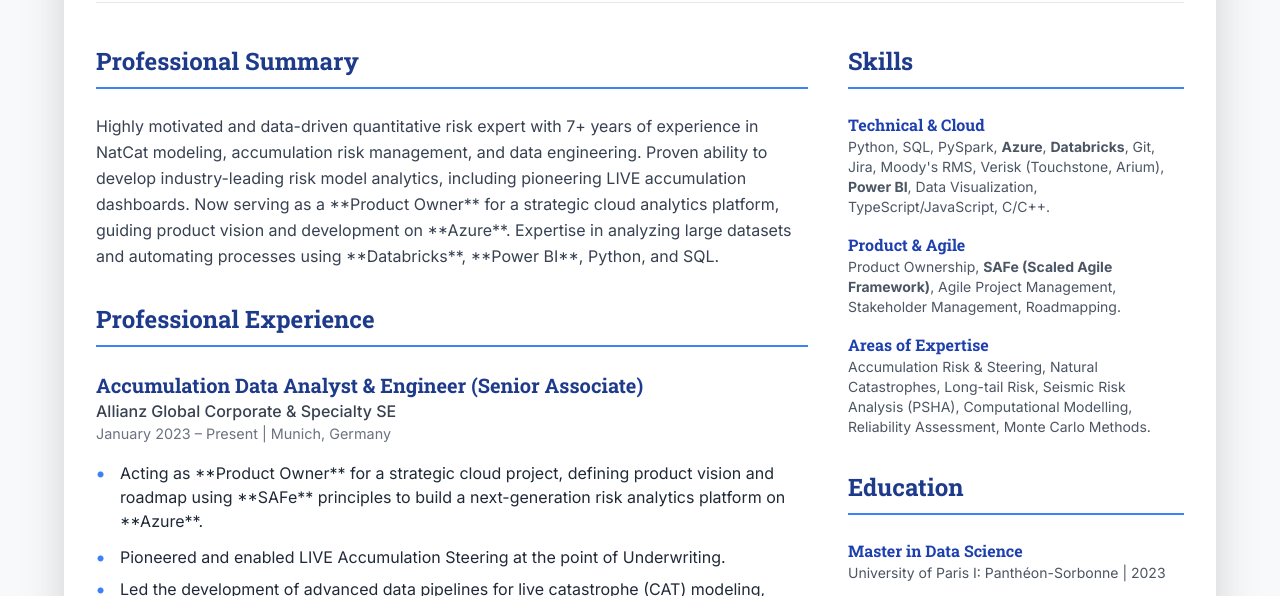
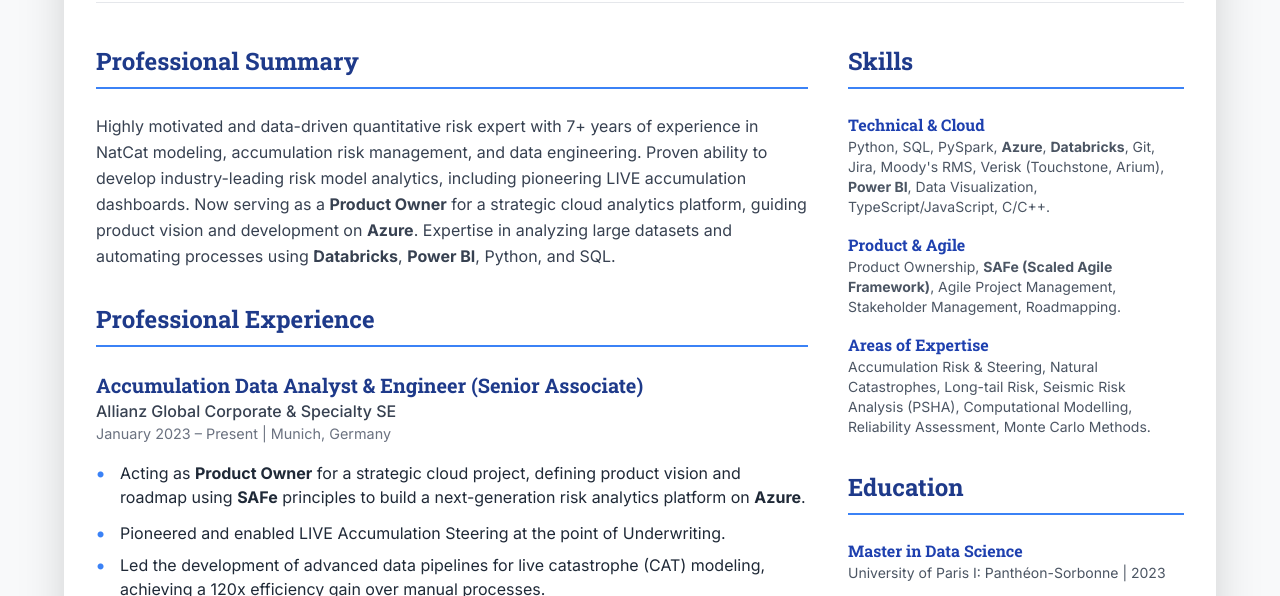
Before and after one commit to RohitRanjan1812/rohitranjan1812.github.io, a plain HTML site: page index.html in a window 1280 px wide. Shown: the part 230-826 px from the top of the page. Drawn offline with nearby package versions, Linux system fonts and the light colour scheme.

Commit message:
Update index.html

```diff
--- a/index.html
+++ b/index.html
@@ -87,7 +87,7 @@
                 <section id="summary">
                     <h2 class="section-title">Professional Summary</h2>
                     <p class="text-gray-700 leading-relaxed">
-                        Highly motivated and data-driven quantitative risk expert with 7+ years of experience in NatCat modeling, accumulation risk management, and data engineering. Proven ability to develop industry-leading risk model analytics, including pioneering LIVE accumulation dashboards. Now serving as a **Product Owner** for a strategic cloud analytics platform, guiding product vision and development on **Azure**. Expertise in analyzing large datasets and automating processes using **Databricks**, **Power BI**, Python, and SQL.
+                        Highly motivated and data-driven quantitative risk expert with 7+ years of experience in NatCat modeling, accumulation risk management, and data engineering. Proven ability to develop industry-leading risk model analytics, including pioneering LIVE accumulation dashboards. Now serving as a <span class="font-semibold">Product Owner</span> for a strategic cloud analytics platform, guiding product vision and development on <span class="font-semibold">Azure</span>. Expertise in analyzing large datasets and automating processes using <span class="font-semibold">Databricks</span>, <span class="font-semibold">Power BI</span>, Python, and SQL.
                     </p>
                 </section>
 
@@ -99,7 +99,7 @@
                             <p class="company-name">Allianz Global Corporate & Specialty SE</p>
                             <p class="date-location">January 2023 – Present | Munich, Germany</p>
                             <ul class="mt-4 space-y-2">
-                                <li class="bullet-point">Acting as **Product Owner** for a strategic cloud project, defining product vision and roadmap using **SAFe** principles to build a next-generation risk analytics platform on **Azure**.</li>
+                                <li class="bullet-point">Acting as <span class="font-semibold">Product Owner</span> for a strategic cloud project, defining product vision and roadmap using <span class="font-semibold">SAFe</span> principles to build a next-generation risk analytics platform on <span class="font-semibold">Azure</span>.</li>
                                 <li class="bullet-point">Pioneered and enabled LIVE Accumulation Steering at the point of Underwriting.</li>
                                 <li class="bullet-point">Led the development of advanced data pipelines for live catastrophe (CAT) modeling, achieving a 120x efficiency gain over manual processes.</li>
                                 <li class="bullet-point">Engineered an automated algorithmic portfolio rollup, bridging data gaps with 95-99% accuracy compared to governed models.</li>
```
